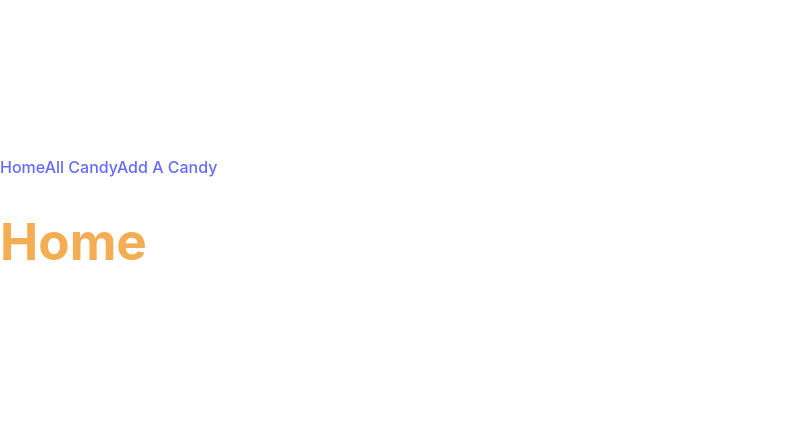
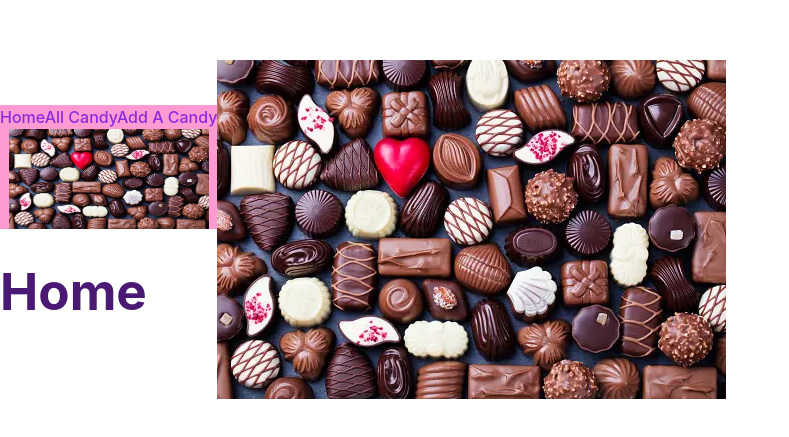
Before and after one commit to shaqfred/shaquala-frontend-review, a React (Vite) app: page / in a window 1280 px wide. Shown: the part 171-608 px from the top of the page, without its empty margins (0-789 px from the left). Built offline with nearby package versions, Linux system fonts and the light colour scheme.

Commit message:
styled the Navbar.css

```diff
--- a/index.html
+++ b/index.html
@@ -9,6 +9,7 @@
   </head>
   <body>
     <div id="root"></div>
+    <img src="src/assets/candyimg.jpeg" />
     <script type="module" src="/src/main.jsx"></script>
   </body>
 </html>
--- a/src/App.css
+++ b/src/App.css
@@ -1,25 +1,34 @@
-import is
+body{
 
+        /* display: flex;
+        flex-direction: row;
+        text-align: right;
+        padding-right: 5px;
+        height: fit-content;
+        font-family: Arial, Helvetica, sans-serif;
+    background:linear-gradient(45deg, #ff8080, #ffd700);
+    margin: 40px;
+    padding:40px;
+    justify-content: center;
+    align-items: center;
+    height: 100vh; */
+}
 
-.App{
-color: blue}
-
-body {
-    margin:0px;
-    padding:0px;
-
-
+h1{
+    color:#491974;
+    font: size 20px; ;
+}
+.button{
+    background-color: #ca4b8a;
+    color:#491974;
+    font-size: 14px ;
+    padding: 40px 40px;
+    border: none;
+    cursor: pointer;
 
 
 }
+.button:hover{
+    background-color: #ff1493;
 
-
-
-
-.container  {
-    text-align:center;
-    padding: 50px;
 }
-h1{
-    color: rgb(245, 173, 84);
-}
--- a/src/components/candyIndex/CandyIndex.jsx
+++ b/src/components/candyIndex/CandyIndex.jsx
@@ -1,6 +1,7 @@
 import React from 'react';
 import {useEffect, useState} from "react"
 import axios from 'axios';
+
 
 
 const API = import.meta.env.VITE_APP_API_URL
@@ -23,7 +24,9 @@ getAllCandy()
           {
             allCandy.map((candyObj)=>{
 
-              return <div className='CandyIndex_candyCard gridCenter'>
+              return <div className='card' >
+
+
 
                 <h3>{candyObj.name}</h3>
               <div>
@@ -34,9 +37,13 @@ getAllCandy()
 
 
         </div>
-            })
-          }
-          </div>
 
 
-            )}
+
+
+    }
+
+            )
+  }
+            </div>
+    )}
--- a/src/components/navbar/NavBar.css
+++ b/src/components/navbar/NavBar.css
@@ -1,16 +1,25 @@
+
 .navBar{
-    width: 100%;
+    text-align: center;
+    background-color: #FF9BD2;
     display: flex;
-    justify-content:space-evenly;
+    flex-direction: column;
     align-items: center;
-    height: 40px;
-    background-color: fuchsia;
-    position:fixed;
-    left: 0;
-    top: 0;
+
 }
-.navbar a{
-    font-size: 20px;
-    color: bisque;
-    font-weight: 600;
+.navBar div{
+    width:fit-content;
 }
+.nav-links{
+    list-style: none;
+   color: blueviolet;
+    text-decoration: none;
+}
+.nav-links:hover{
+    color: #ffd700;
+}
+.candyImg{
+    height: 100px;
+    width: 200px;
+
+}
--- a/src/components/navbar/NavBar.jsx
+++ b/src/components/navbar/NavBar.jsx
@@ -1,15 +1,22 @@
 import React from 'react';
 import {Link} from "react-router-dom"
+import './NavBar.css';
+import  candyImg from "../../assets/candyImg.jpeg"
 
 function NavBar() {
     return (
-        <div>
+
            <nav className='navBar'>
-            <Link to = "/">Home</Link>
-            <Link to = "/candy">All Candy</Link>
-            <Link to = "/candy/new">Add A Candy
-</Link>            </nav>
-        </div>
+            <div>
+            <Link className='nav-links'to = "/">Home</Link>
+            <Link  className='nav-links' to = "/candy">All Candy</Link>
+            <Link className='nav-links' to = "/candy/new">Add A Candy
+</Link>
+            </div>
+
+
+         <img src={candyImg} className='candyImg' alt="candyBox"/> </nav>
+
     );
 }
 
```
Also changed, not shown: src/components/candyIndex/CandyIndex.css (+30 -0 lines), src/components/candyShow/CandyShow.jsx (added, +28 -0 lines), src/assets/candyimg.jpeg (renamed from src/assets/istockphoto-923430892-170667a.webp), src/components/candyShow/CandyShow.css (added).
